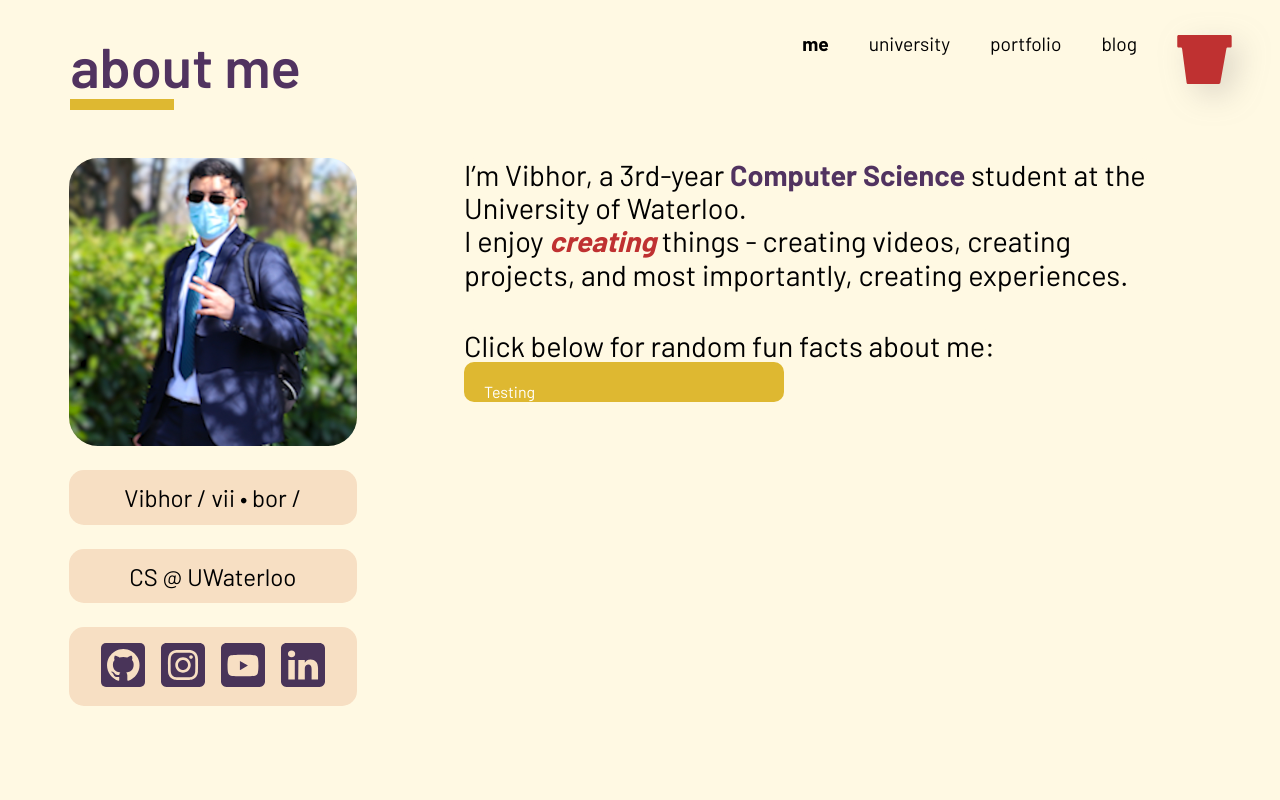
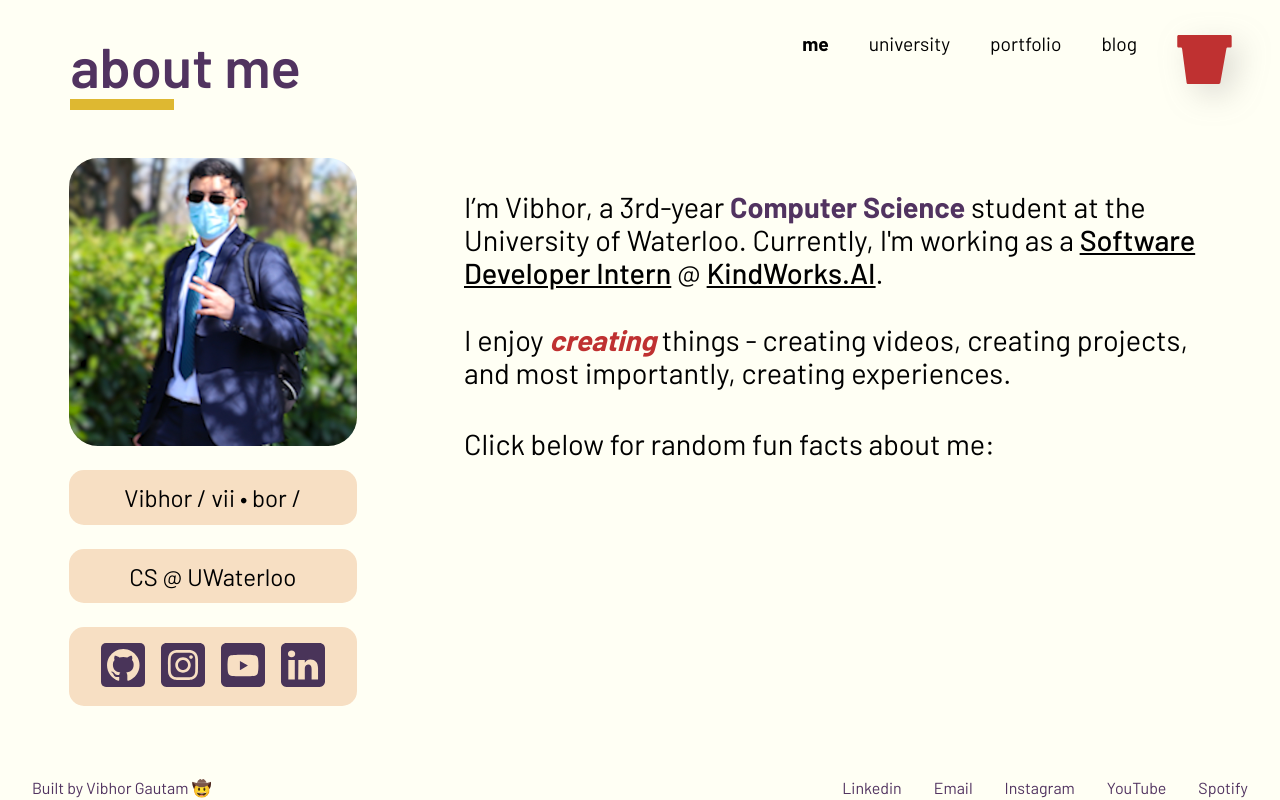
Before and after one commit to vibbyg/personal-portfolio, a Next.js app: page /about in a window 1280 px wide. Built offline with nearby package versions, Linux system fonts and the light colour scheme.

Commit message:
fixed accordion layout and made footer sticky to bottom

```diff
--- a/src/app/(with-navigation)/about/about.module.scss
+++ b/src/app/(with-navigation)/about/about.module.scss
@@ -3,7 +3,7 @@
 .container {
     display: grid;
     grid-template-columns: 27rem auto;
-    overflow: auto;
+    // overflow: auto;
     margin-top: 3rem;
 }
 
@@ -48,23 +48,23 @@
     display: flex;
     flex-direction: column;
     align-items: flex-start;
-    padding: 0rem 2rem 0rem 2rem;
-    // padding: 2rem 2rem 0rem 2rem;
-    margin: 0rem 6rem 5rem 0rem;
+    // padding: 0rem 2rem 0rem 2rem;
+    padding: 2rem 2rem 2rem 2rem;
+    margin: 0rem 3rem 5rem 0rem;
     height: 36rem;
-    border-radius: 10px;
-    overflow-y: scroll;
+    // border-radius: 10px;
+    // overflow-y: scroll;
+    // overflow-x:hidden;
+    // border-style:groove;
+    // border-color: #F7DFC3;
     // background-color: #F7DFC3;
-    // filter: drop-shadow(5px 5px 10px rgba(121, 116, 116, 0.50));
 
     &__text {
         font-weight: 400;
         line-height: 1.15;
         background-color: $color-bg;
         padding: 0rem;
-        // padding: 2rem;
         border-radius: 10px;
-        // filter: drop-shadow(5px 5px 10px rgba(121, 116, 116, 0.50));
 
         &__compsci {
             font-weight: 700;
--- a/src/app/(with-navigation)/about/page.tsx
+++ b/src/app/(with-navigation)/about/page.tsx
@@ -9,8 +9,9 @@ import LinkedinLogo from "../../../../public/assets/LinkedinLogo";
 import YoutubeLogo from "../../../../public/assets/YoutubeLogo";
 import Link from "next/link";
 import { animate, motion } from 'framer-motion';
-import Accordian from "../../components/Accordian/Accordian";
+// import Accordion from "../../components/Accordian/Accordion";
 import classNames from "classnames";
+import finances from "../../../../public/assets/finances2023_sankey.svg";
 
 function About() {
     const router = useRouter();
@@ -46,19 +47,27 @@ function About() {
             <div className={style.content}>
                 <h3 className={classNames(style.content__text)}>
                     I’m Vibhor, a 3rd-year <span className={style.content__text__compsci}>Computer Science</span> student at the University of Waterloo.
+                    Currently, I'm working as a <span style={{textDecoration: 'underline', fontWeight: 500}}>Software Developer Intern</span> @ <span style={{textDecoration: 'underline', fontWeight: 500}}>KindWorks.AI</span>.
+                    <br />
                     <br />
                     I enjoy <span className={style.content__text__creating}>creating</span> things - creating <span className={style.videos}>videos</span>,
                     creating <span className={style.projects}>projects</span>, and most importantly, creating <span className={style.experiences}>experiences</span>.
-                    <br />
                 </h3>
                 <br />
                 <br />
                 <h3 className={style.content__text}>
                     Click below for random fun facts about me:
                 </h3>
-                <Accordian>
-                    Testin
-                </Accordian>
+                <br />
+                {/* <Accordion header="Shower thoughts that keep me in the shower">
+                    <h4>🤨  How does a microwave heat up my leftover pizza? </h4>
+                    <br />
+                    <h4>🧐  Why does 3 am feel more like the middle of the night than midnight?</h4>
+                    <br />
+                    <h4>🤔  What are snails even trying to do</h4>
+                </Accordion> */}
+                <br />
+                {/* <Image src={finances} alt="finances"/> */}
             </div>
         </div>
     )
--- /dev/null
+++ b/src/app/(with-navigation)/layout.module.scss
@@ -0,0 +1,4 @@
+.container {
+    min-height: 100vh;
+    position: relative;
+}
--- a/src/app/(with-navigation)/layout.tsx
+++ b/src/app/(with-navigation)/layout.tsx
@@ -1,6 +1,7 @@
 import type { Metadata } from 'next'
 import { Barlow } from 'next/font/google'
 import 'src/app/globals.scss';
+import style from './layout.module.scss';
 import Navbar from '../components/Navbar/Navbar';
 import Footer from '../components/Footer/Footer';
 
@@ -23,9 +24,11 @@ export default function RootLayout({
   return (
     <html lang="en">
       <body className={barlow.className}>
+        <div className={style.container}>
         <Navbar />
         {children}
         <Footer />
+        </div>
         </body>
     </html>
   )
--- a/src/app/components/Accordian/Accordian.tsx
+++ /dev/null
@@ -1,50 +0,0 @@
-import { motion, AnimatePresence } from 'framer-motion';
-import { useState } from 'react';
-import style from './accordian.module.scss';
-
-interface IAccordian {
-    expanded: boolean;
-
-}
-
-function Accordian ({
-    children,
-  }: {
-    children?: React.ReactNode
-  }) {
-
-    const [expanded, setExpanded] = useState(false);
-
-    return (
-    <div className={style.container}>
-      <motion.header
-        initial={false}
-        animate={{ backgroundColor: expanded ? "#FF0088" : "#DEB831" }}
-        onClick={() => setExpanded(!expanded)}
-        className={style.header}
-      >
-        Testing
-    </motion.header>
-      <AnimatePresence initial={false}>
-        {expanded && (
-          <motion.section
-            key="content"
-            initial="collapsed"
-            animate="open"
-            exit="collapsed"
-            variants={{
-              open: { opacity: 1, height: "auto" },
-              collapsed: { opacity: 0, height: 0 }
-            }}
-            transition={{ duration: 0.8, ease: [0.04, 0.62, 0.23, 0.98] }}
-          >
-            {children}
-          </motion.section>
-        )}
-      </AnimatePresence>
-    </div>
-    )
-
-}
-
-export default Accordian;
--- a/src/app/components/Accordian/accordian.module.scss
+++ /dev/null
@@ -1,16 +0,0 @@
-
-
-.header {
-    background: #DEB831;
-    border-radius: 10px;
-    color: white;
-    cursor: pointer;
-    height: 40px;
-    margin-bottom: 20px;
-    padding: 20px;
-  }
-
-.container {
-    width: 320px;
-    height: 40px;
-}
--- /dev/null
+++ b/src/app/components/Accordian/accordion.module.scss
@@ -0,0 +1,20 @@
+@import '../../../../styles/variables.scss';
+
+.header {
+    border-radius: 0.5rem;
+    cursor: pointer;
+    height: 2.5rem;
+    display: flex;
+    align-items: center;
+    margin-bottom: 1rem;
+    padding: 1.4rem;
+  }
+
+.container {
+    width: 40rem;
+    height: 2.5rem;
+}
+
+.section {
+  padding: 0rem 0rem 0rem 1rem;
+}
--- a/src/app/components/Footer/Footer.tsx
+++ b/src/app/components/Footer/Footer.tsx
@@ -33,7 +33,7 @@ function Footer() {
     ]
     return (
         <div className={style.footer}>
-            <p>Built by Vibhor Gautam</p>
+            <p>Built by Vibhor Gautam 🤠</p>
             <nav>
                 <ul className={style.items}>
                     {socials.map(({name, url, id}) => {
--- a/src/app/components/Footer/footer.module.scss
+++ b/src/app/components/Footer/footer.module.scss
@@ -3,6 +3,10 @@
     display: flex;
     justify-content: space-between;
     flex-direction: row;
+    position: absolute;
+    bottom: 0;
+    left: 0;
+    width: 100%;
     color: $color-text-homepage;
     padding: 1.2rem 2rem 1rem 2rem;
     gap: 2rem;
--- a/styles/variables.scss
+++ b/styles/variables.scss
@@ -1,3 +1,4 @@
-$color-bg: #FFF9E3;
+$color-bg: #fffff4;
 $color-text-homepage: #513360;
-$color-circles-home: #DACECE;
+$color-circles-home: hsla(80, 81%, 73%, 0.658);
+// $color-bg: #FFF9E3;
```
Also changed, not shown: public/assets/finances2023_sankey.svg (added).
